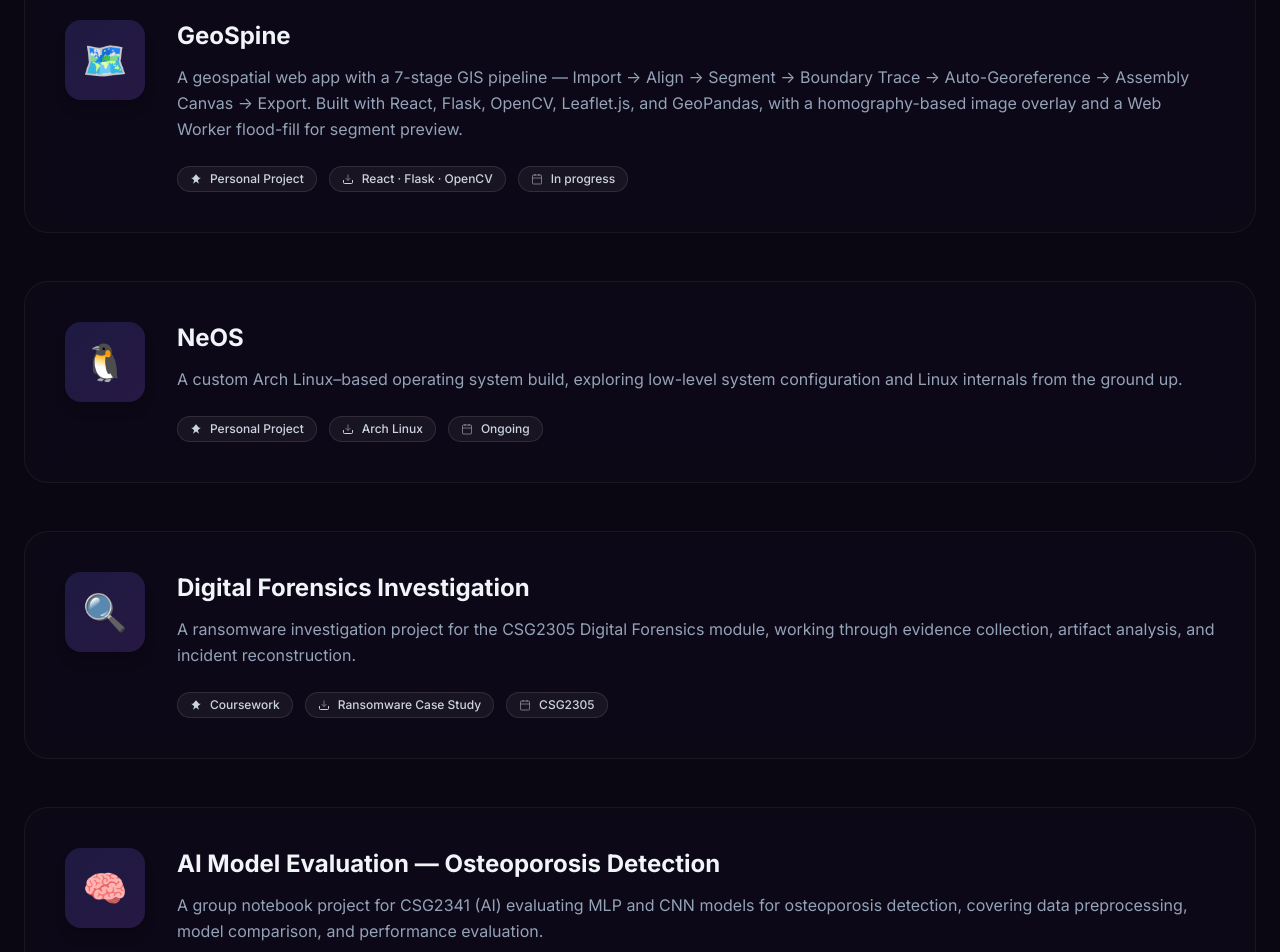
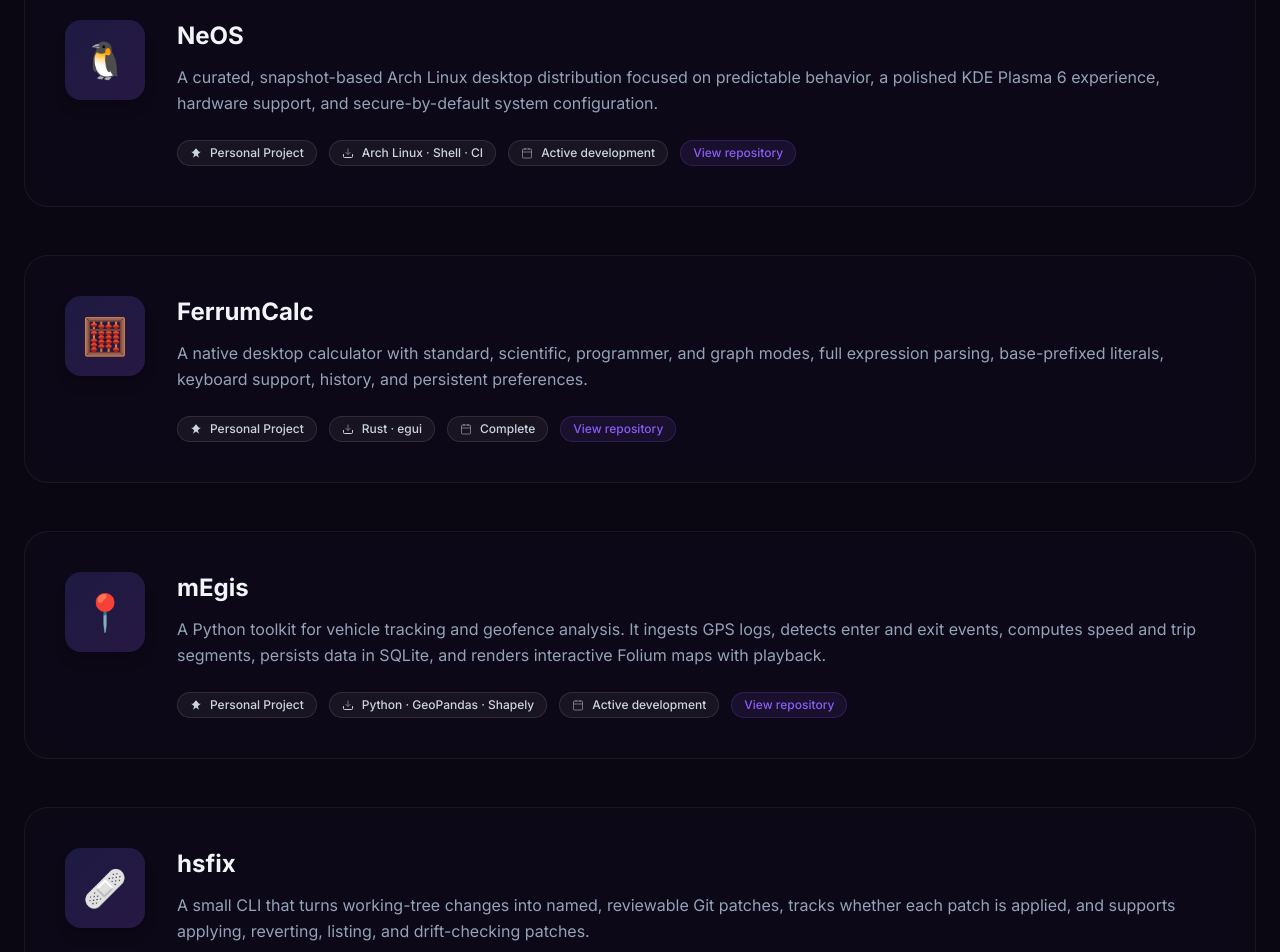
Before and after one commit to uthsarad/uthsarad.github.io, a React (Vite) app: page / in a window 1280 px wide. Shown: the part 2117-3069 px from the top of the page. Built offline with nearby package versions, Linux system fonts and the light colour scheme.

Commit message:
content: refresh portfolio with public GitHub projects

```diff
--- a/src/data/profile.ts
+++ b/src/data/profile.ts
@@ -33,6 +33,6 @@
   featured: {
     label: 'Currently Focused On',
     title: 'Firmware Security & Reverse Engineering',
-    desc: "Alongside my IT internship and coursework, I'm spending time going deeper into low-level, defensive-security territory — binary analysis with tools like Ghidra, and firmware/embedded systems vulnerability research — while continuing to build out GeoSpine's GIS pipeline.",
+    desc: "Alongside my IT internship and coursework, I'm spending time going deeper into low-level, defensive-security territory — binary analysis with tools like Ghidra, firmware and embedded-systems vulnerability research, and the systems work behind projects like NeOS.",
   },
 }
--- a/src/data/projects.ts
+++ b/src/data/projects.ts
@@ -6,44 +6,59 @@
   kind: string
   stack: string
   status: string
+  url: string
 }
 
-// Migrated from the original site. Add new projects here; layout stays unchanged.
+// Keep this list limited to original public repositories on github.com/uthsarad.
 export const projects: Project[] = [
-  {
-    id: 'geospine',
-    emoji: '🗺️',
-    title: 'GeoSpine',
-    desc: 'A geospatial web app with a 7-stage GIS pipeline — Import → Align → Segment → Boundary Trace → Auto-Georeference → Assembly Canvas → Export. Built with React, Flask, OpenCV, Leaflet.js, and GeoPandas, with a homography-based image overlay and a Web Worker flood-fill for segment preview.',
-    kind: 'Personal Project',
-    stack: 'React · Flask · OpenCV',
-    status: 'In progress',
-  },
   {
     id: 'neos',
     emoji: '🐧',
     title: 'NeOS',
-    desc: 'A custom Arch Linux–based operating system build, exploring low-level system configuration and Linux internals from the ground up.',
+    desc: 'A curated, snapshot-based Arch Linux desktop distribution focused on predictable behavior, a polished KDE Plasma 6 experience, hardware support, and secure-by-default system configuration.',
     kind: 'Personal Project',
-    stack: 'Arch Linux',
-    status: 'Ongoing',
+    stack: 'Arch Linux · Shell · CI',
+    status: 'Active development',
+    url: 'https://github.com/uthsarad/NeOS',
   },
   {
-    id: 'forensics',
-    emoji: '🔍',
-    title: 'Digital Forensics Investigation',
-    desc: 'A ransomware investigation project for the CSG2305 Digital Forensics module, working through evidence collection, artifact analysis, and incident reconstruction.',
-    kind: 'Coursework',
-    stack: 'Ransomware Case Study',
-    status: 'CSG2305',
+    id: 'ferrumcalc',
+    emoji: '🧮',
+    title: 'FerrumCalc',
+    desc: 'A native desktop calculator with standard, scientific, programmer, and graph modes, full expression parsing, base-prefixed literals, keyboard support, history, and persistent preferences.',
+    kind: 'Personal Project',
+    stack: 'Rust · egui',
+    status: 'Complete',
+    url: 'https://github.com/uthsarad/FerrumCalc',
   },
   {
-    id: 'osteoporosis',
-    emoji: '🧠',
-    title: 'AI Model Evaluation — Osteoporosis Detection',
-    desc: 'A group notebook project for CSG2341 (AI) evaluating MLP and CNN models for osteoporosis detection, covering data preprocessing, model comparison, and performance evaluation.',
+    id: 'megis',
+    emoji: '📍',
+    title: 'mEgis',
+    desc: 'A Python toolkit for vehicle tracking and geofence analysis. It ingests GPS logs, detects enter and exit events, computes speed and trip segments, persists data in SQLite, and renders interactive Folium maps with playback.',
+    kind: 'Personal Project',
+    stack: 'Python · GeoPandas · Shapely',
+    status: 'Active development',
+    url: 'https://github.com/uthsarad/mEgis',
+  },
+  {
+    id: 'hsfix',
+    emoji: '🩹',
+    title: 'hsfix',
+    desc: 'A small CLI that turns working-tree changes into named, reviewable Git patches, tracks whether each patch is applied, and supports applying, reverting, listing, and drift-checking patches.',
+    kind: 'Developer Tool',
+    stack: 'Python · Git',
+    status: 'Usable',
+    url: 'https://github.com/uthsarad/hsfix',
+  },
+  {
+    id: 'dsrpc',
+    emoji: '🏦',
+    title: 'Banking RPC System',
+    desc: 'A three-tier banking transfer system where clients call an application server, the application server calls a database server, and only the database tier accesses SQLite. Includes sessions, validation, fee calculation, transactions, and end-to-end tests.',
     kind: 'Coursework',
-    stack: 'MLP · CNN',
-    status: 'CSG2341',
+    stack: 'Python · Pyro5 · SQLite',
+    status: 'Complete',
+    url: 'https://github.com/uthsarad/dsrpc',
   },
 ]
--- a/src/sections/Showcase.tsx
+++ b/src/sections/Showcase.tsx
@@ -1,5 +1,3 @@
-import { motion } from 'framer-motion'
-import { cn } from '@/lib/utils'
 import { projects } from '@/data/projects'
 import { Reveal } from '@/components/ui/Reveal'
 import { Card3D } from '@/components/ui/Card3D'
@@ -14,7 +12,7 @@
         </Reveal>
 
         <div className="space-y-12">
-          {projects.map((project, idx) => (
+          {projects.map((project) => (
             <Spotlight
               key={project.id}
               className="block group"
@@ -32,7 +30,14 @@
 
                     <div className="flex-1">
                       <h3 className="text-2xl font-bold mb-3 group-hover:text-brand-violet transition-colors">
-                        {project.title}
+                        <a
+                          href={project.url}
+                          target="_blank"
+                          rel="noopener noreferrer"
+                          className="focus-visible:outline-none focus-visible:ring-2 focus-visible:ring-brand-violet rounded"
+                        >
+                          {project.title}
+                        </a>
                       </h3>
                       <p className="text-slate-400 leading-relaxed mb-6">
                         {project.desc}
@@ -62,6 +67,14 @@
                           </svg>
                           {project.status}
                         </span>
+                        <a
+                          href={project.url}
+                          target="_blank"
+                          rel="noopener noreferrer"
+                          className="inline-flex items-center gap-2 px-3 py-1 rounded-full bg-brand-violet/10 border border-brand-violet/20 text-xs font-medium text-brand-violet hover:bg-brand-violet/20 transition-colors focus-visible:outline-none focus-visible:ring-2 focus-visible:ring-brand-violet"
+                        >
+                          View repository
+                        </a>
                       </div>
                     </div>
                   </div>
```
